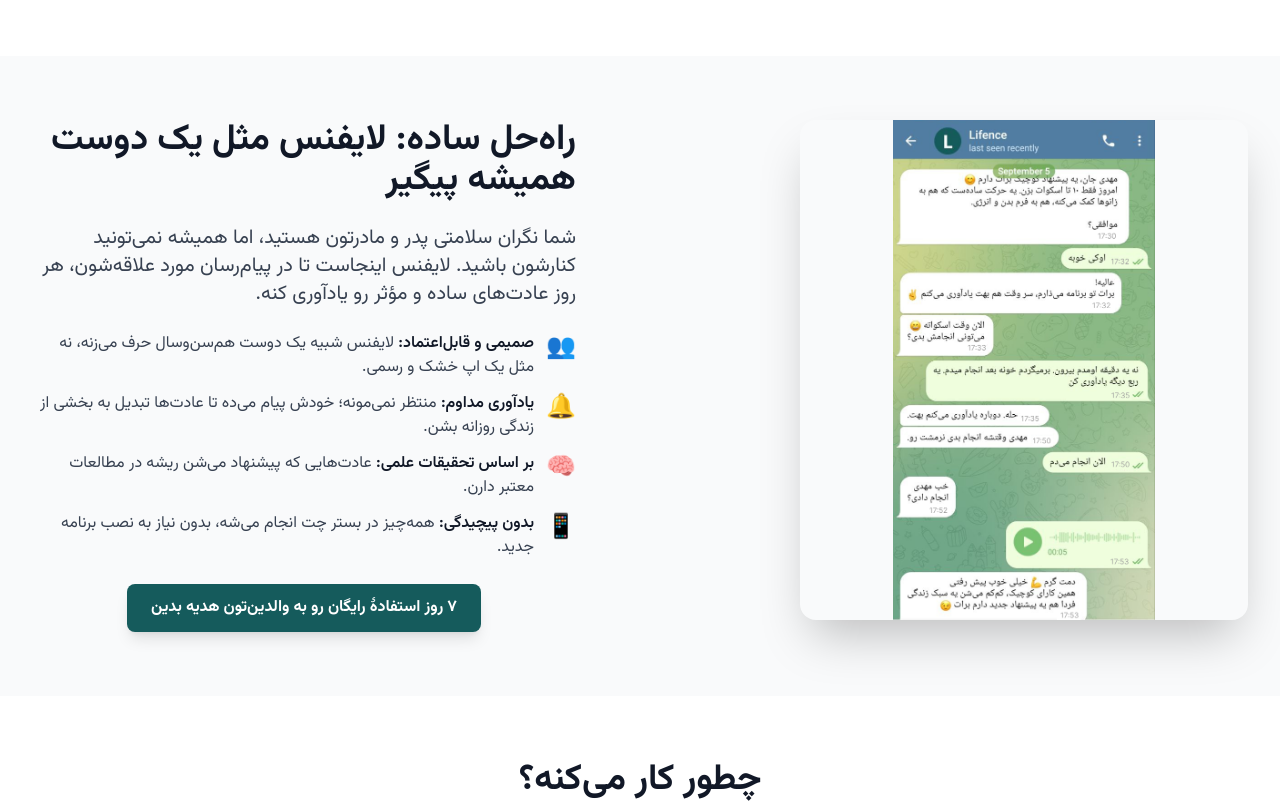
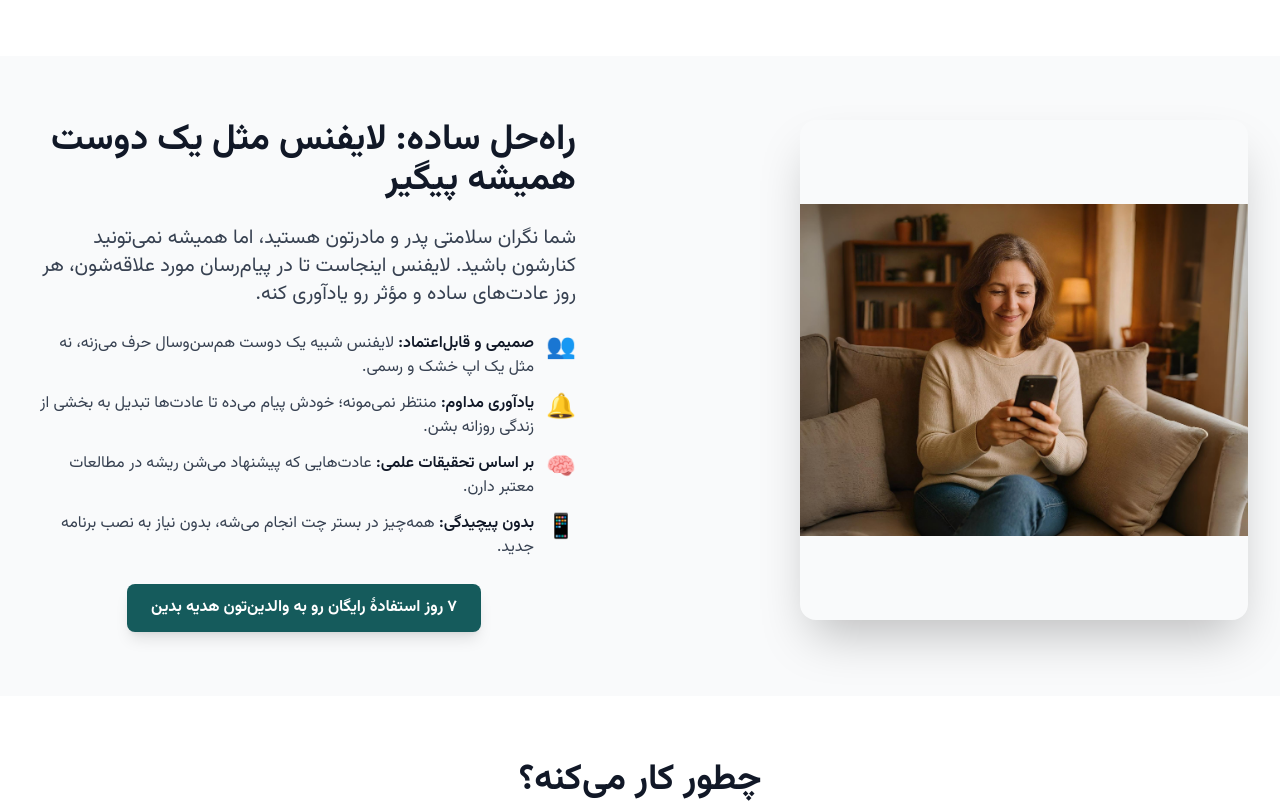
Before and after one commit to mahdi-vakili/lifence_landing_final, a plain HTML site: page index.html in a window 1280 px wide. Shown: the part 1720-2523 px from the top of the page. Drawn offline with nearby package versions, Linux system fonts and the light colour scheme.

Commit message:
changed image paths

```diff
--- a/index.html
+++ b/index.html
@@ -102,7 +102,7 @@
 
                 <!-- Logo -->
                 <div class="flex items-center">
-                    <img src="./assets/logo.png" alt="Lifence" class="h-12 sm:h-15 w-auto">
+                    <img src="./public/images/common/logo.png" alt="Lifence" class="h-12 sm:h-15 w-auto">
                 </div>
 
                 <!-- Desktop Navigation Menu -->
@@ -202,7 +202,7 @@
 
                 <!-- Image/Video -->
                 <div class="mt-10">
-                    <img src="./assets/hero.png"
+                    <img src="./public/images/fa/parents/hero.png"
                          alt="پدر و مادر فعال و خوشحال"
                          class="mx-auto rounded-2xl shadow-lg max-h-[400px] object-cover">
                 </div>
@@ -324,7 +324,7 @@
                 <div class="w-full md:w-1/2 flex justify-center md:justify-start pl-0 md:pl-8">
                      <div class="w-full max-w-sm md:max-w-md h-[400px] md:h-[500px] flex items-center">
                         <img
-                             src="./assets/solution.png"
+                             src="./public/images/fa/parents/hero.png"
                             alt="والدین در حال استفاده از پیام‌رسان"
                              class="w-full h-full rounded-2xl shadow-2xl object-contain mx-auto"
                         >
```
Also changed, not shown: public/images/common/logo.png (renamed from assets/logo.png), public/images/fa/parents/hero.png (renamed from assets/hero.png), public/images/fa/parents/solution.png (renamed from assets/solution.png).
